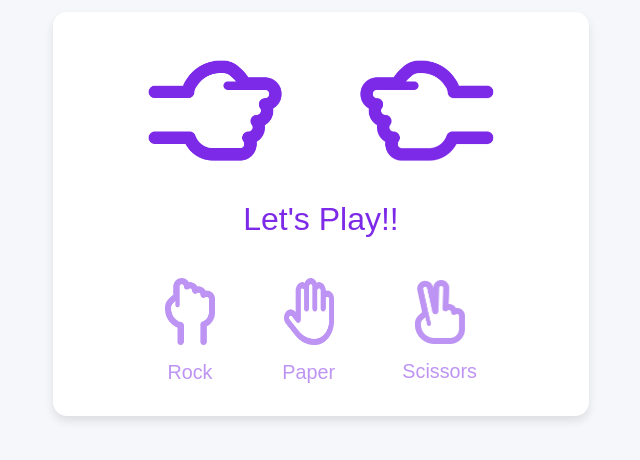
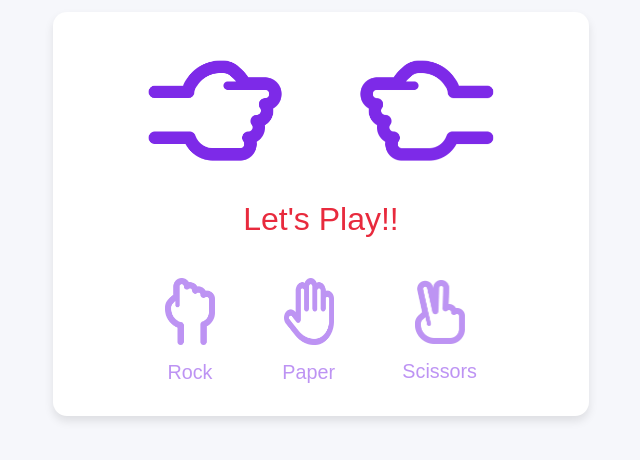
Before and after one commit to YawBoah/Rock-Paper-Scissors-Game, a plain HTML site: page index.html in a window 1280 px wide. Shown: the part 186-646 px from the top of the page, without its empty margins (319-959 px from the left). Drawn offline with Linux system fonts and the light colour scheme.

Commit message:
Changed the results colours

```diff
--- a/style.css
+++ b/style.css
@@ -64,7 +64,7 @@ body {
 .result {
   text-align: center;
   font-size: 2rem;
-  color: #7d2ae8;
+  color: #e82a3d;
   margin-top: 1.5rem;
 }
 
```
